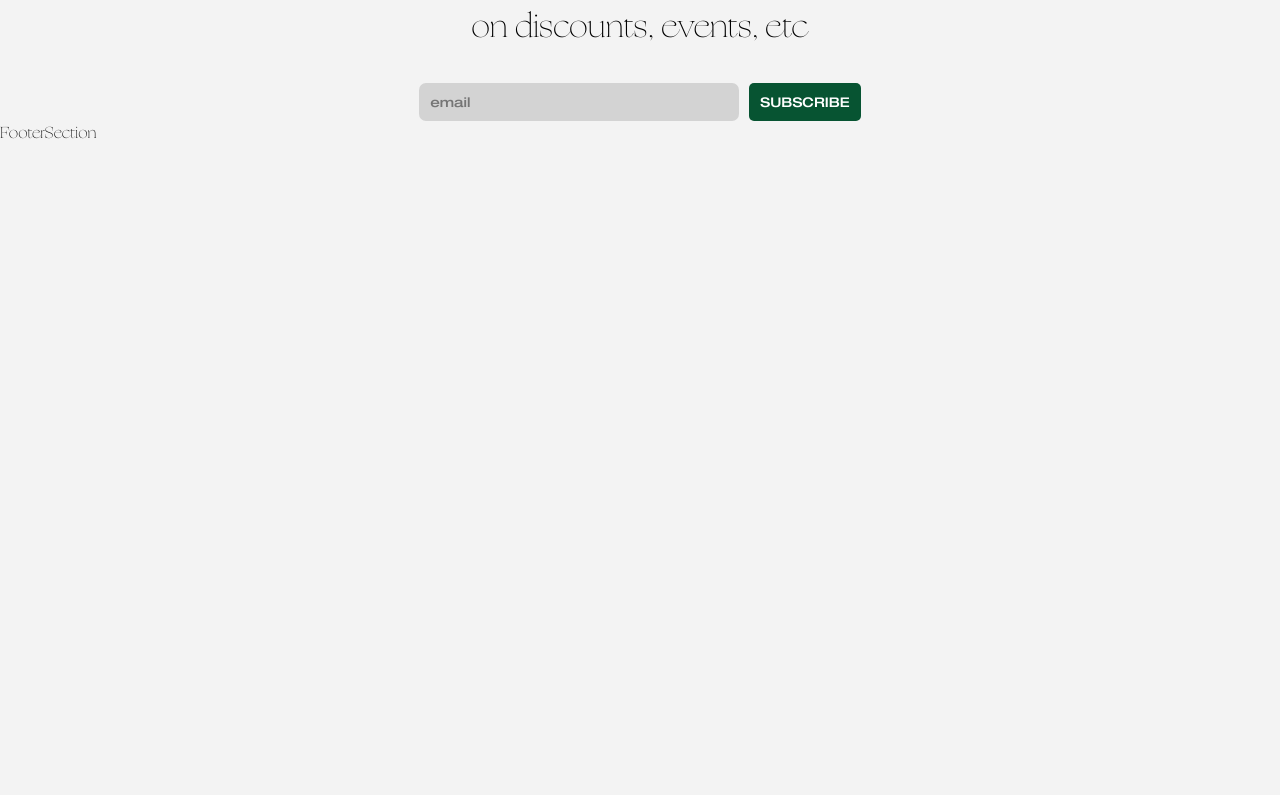
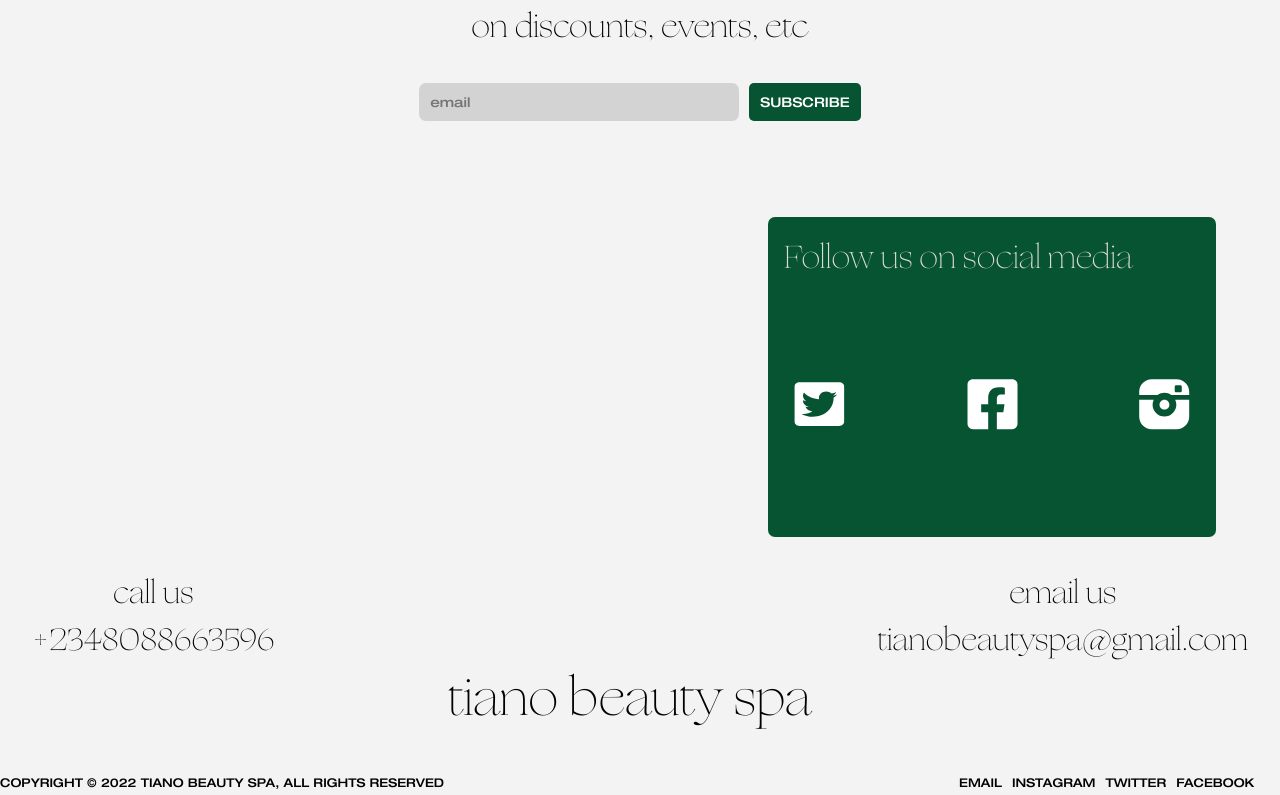
Before and after one commit to CsFreak28/tiano-beauty-spa, a React (Create React App) app: page / in a window 1280 px wide. Shown: the part 6002-6797 px from the top of the page. Before the commit the page ends 6147 px from the top, so only its background shows below. Built offline with nearby package versions, Linux system fonts and the light colour scheme.

Commit message:
dynamically-imported-email-collection-section-in-js

```diff
--- a/src/pages/home/homepage.tsx
+++ b/src/pages/home/homepage.tsx
@@ -1,4 +1,3 @@
-import EmailCollectionSection from "../../components/sections/email.section";
 import { useState, useEffect } from "react";
 import LoadingScreen from "../../components/loader/loader";
 function Homepage() {
@@ -8,9 +7,9 @@ function Homepage() {
   const [AboutSection, setAboutSection] = useState<any>(() => "div");
   const [TestimonialsSection, setTestimonialsSection] = useState<any>(
     () => "div"
-    );
-
+  );
   const [FooterSection, setFooterSection] = useState<any>(() => "div");
+  const [EmailSection, setEmailSection] = useState<any>(() => "div");
   const [OurServicesSection, setOurServicesSection] = useState<any>(
     () => "div"
   );
@@ -36,6 +35,9 @@ function Homepage() {
       import("../../components/sections/extra.section").then((value) => {
         setExtraSection(<value.default />);
       });
+      import("../../components/sections/email.section").then((value) => {
+        setEmailSection(<value.default />);
+      });
       if (lcpHasLoaded) {
         setTimeout(() => {
           document.body.style.overflowY = "scroll";
@@ -45,10 +47,10 @@ function Homepage() {
   }, [showSections, lcpHasLoaded]);
   return (
     <div>
-        <LoadingScreen
-          loadSections={setShowSections}
-          lcpHasLoaded={lcpHasLoaded}
-        />
+      <LoadingScreen
+        loadSections={setShowSections}
+        lcpHasLoaded={lcpHasLoaded}
+      />
       {showSections !== false && (
         <>
           <div>{HeroSection}</div>
@@ -56,10 +58,10 @@ function Homepage() {
           <div>{OurServicesSection}</div>
           <div>{TestimonialsSection}</div>
           <div>{ExtraSection}</div>
+          <div>{EmailSection}</div>
+          <div>{FooterSection}</div>
         </>
       )}
-      <EmailCollectionSection />
-      FooterSection
     </div>
   );
 }
```
